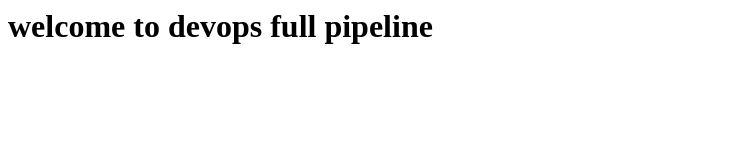
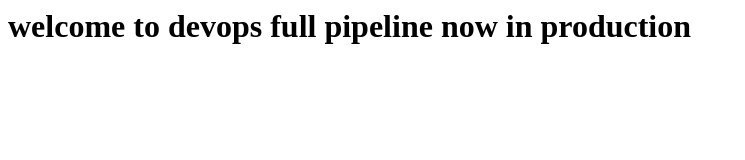
Before and after one commit to ashishgs4/website, a plain HTML site: page index.html in a window 1280 px wide. Shown: the whole page, without its empty margins (0-745 px from the left). Drawn offline with Linux system fonts and the light colour scheme.

Commit message:
Dockerfile edit code new1

```diff
--- a/index.html
+++ b/index.html
@@ -1,6 +1,6 @@
 <HTML>
 <TITLE> jenkins CI CD pipeline</TITLE>
 <BODY>
-<H1> welcome to devops full pipeline</H1>
+<H1> welcome to devops full pipeline now in production</H1>
 </BODY>
 </HTML>
```
